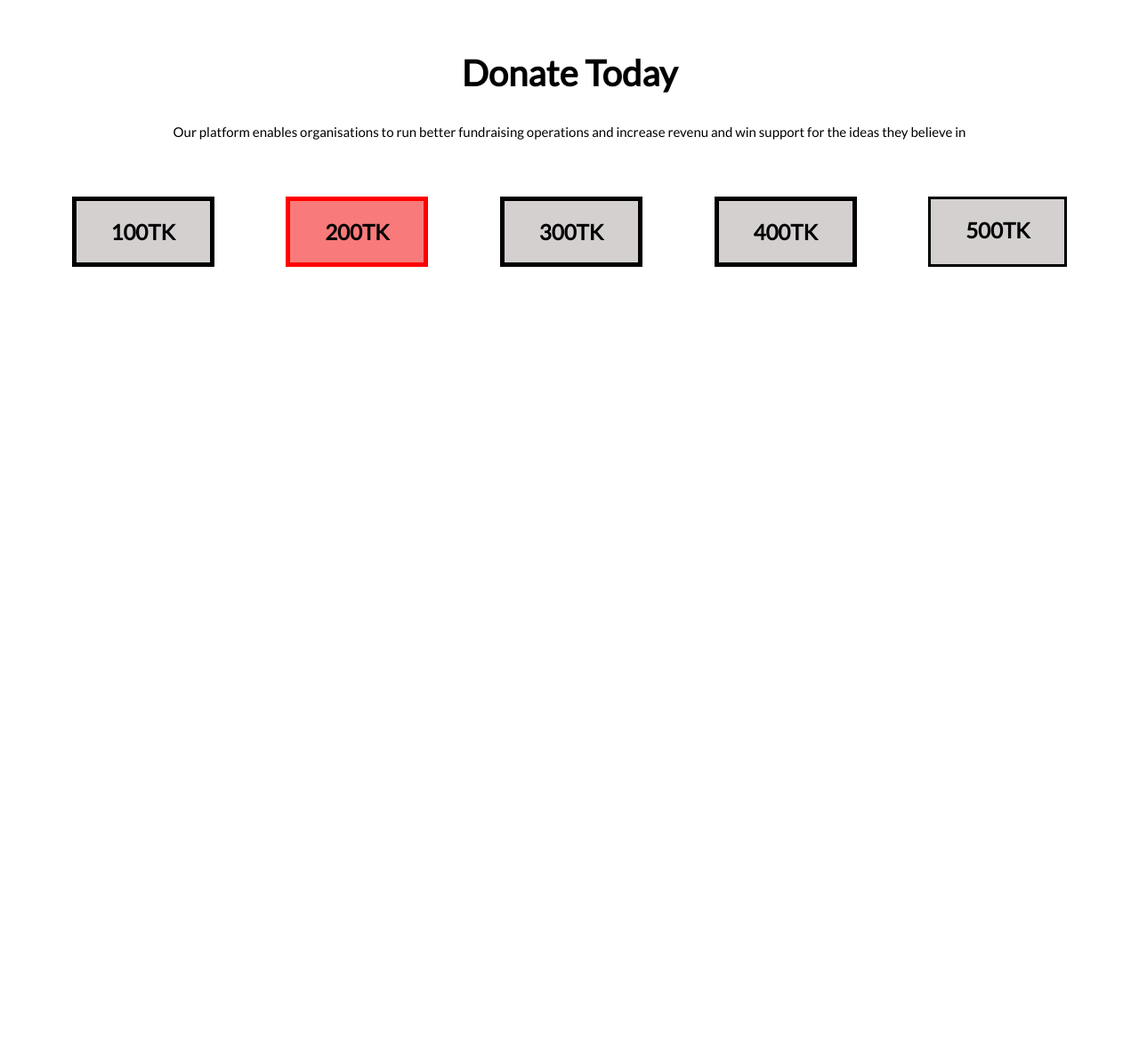
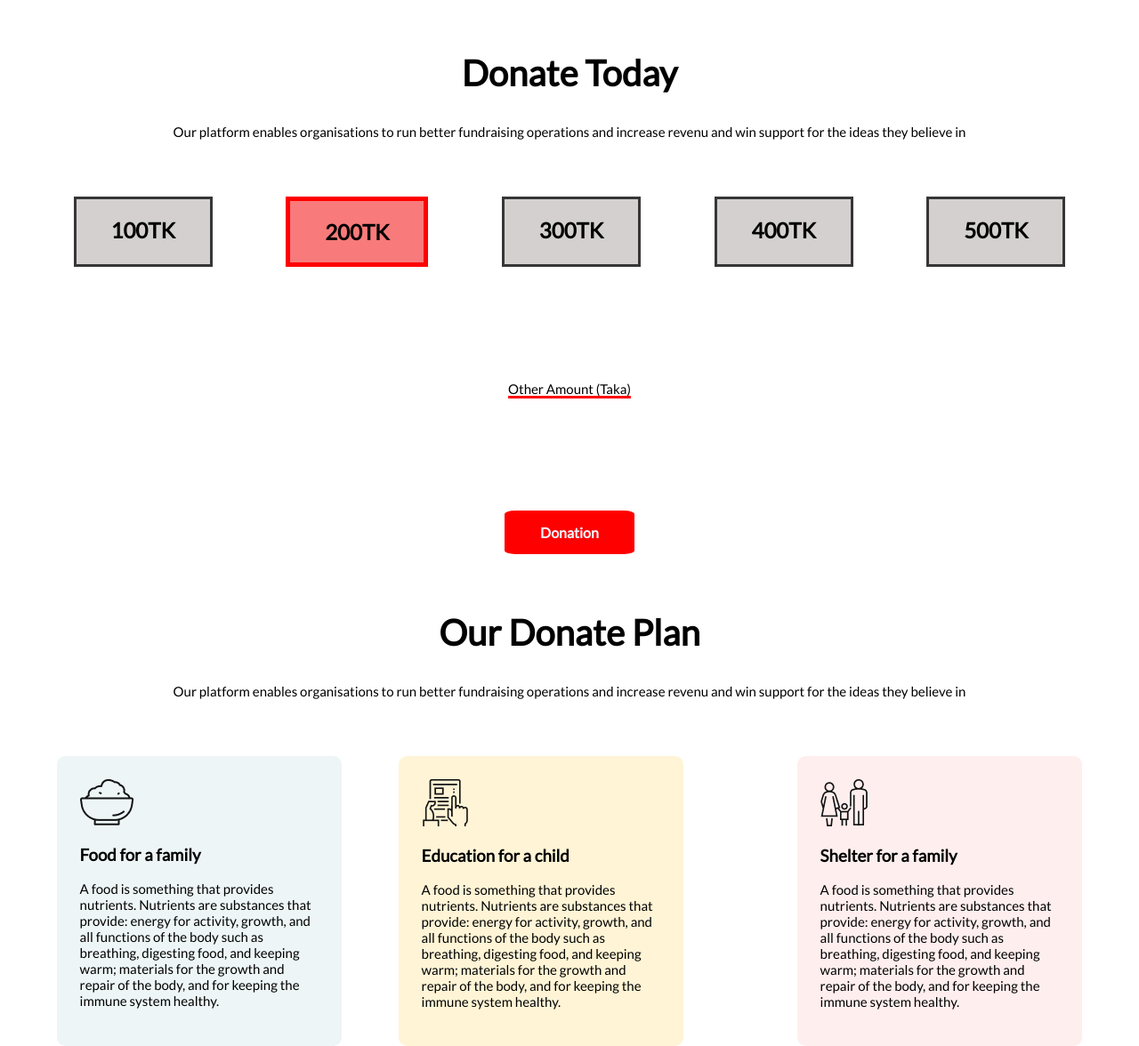
Before and after one commit to Kamrulislam11/-A-helping-hand, a plain HTML site: page index.html in a window 1280 px wide. Shown: the part 806-1982 px from the top of the page at 89% size. Before the commit the page ends 1106 px from the top, so only its background shows below. Drawn offline with Linux system fonts and the light colour scheme.

Commit message:
3rd part

```diff
--- a/index.html
+++ b/index.html
@@ -6,10 +6,10 @@
     <meta name="viewport" content="width=device-width, initial-scale=1.0">
     <title>Helping hand</title>
     <link rel="stylesheet" href="style.css">
-
     <link rel="preconnect" href="https://fonts.googleapis.com">
     <link rel="preconnect" href="https://fonts.gstatic.com" crossorigin>
     <link href="https://fonts.googleapis.com/css2?family=Lato:ital,wght@0,300;0,400;1,700&display=swap" rel="stylesheet">
+
 
 </head>
 <body>
@@ -69,7 +69,70 @@
     <h2> 500TK</h2>
     </div>
 
+</div>
 
+
+<div class="button">
+
+    <p class="taka"> Other Amount (Taka)  </p>
+
+</div>
+
+<div class="flex">
+    <a class="button-2"    href=""> Donation</a>
+
+</div>
+
+
+</section>
+
+
+<section class="part-3">
+
+
+<div class="thor">
+
+ <h1>Our Donate Plan</h1>
+ <p> Our platform enables organisations to run better fundraising operations and increase revenu and win support for the ideas they believe in</p>
+
+</div>
+
+<div  class="good">
+ <div id="no">
+
+
+ <img src="icons/food.png" alt="">
+<h3> Food for a family</h3>
+ <p> A food is something that provides nutrients. Nutrients are substances that provide: energy for activity, growth, and all functions of the body such as breathing, digesting food, and keeping warm; materials for the growth and repair of the body,
+         and for keeping the immune system healthy. </p>
+
+
+
+ </div>
+
+
+ <div id="na">
+
+
+    <img src="icons/Frame-1.png" alt="">
+   <h3> Education for a child</h3>
+    <p> A food is something that provides nutrients. Nutrients are substances that provide: energy for activity, growth, and all functions of the body such as breathing, digesting food, and keeping warm; materials for the growth and repair of the body,
+            and for keeping the immune system healthy. </p>
+
+
+
+    </div>
+    <div id="ni">
+
+
+        <img src="icons/shelter.png" alt="">
+       <h3> Shelter for a family</h3>
+        <p> A food is something that provides nutrients. Nutrients are substances that provide: energy for activity, growth, and all functions of the body such as breathing, digesting food, and keeping warm; materials for the growth and repair of the body,
+                and for keeping the immune system healthy. </p>
+
+
+
+        </div>
 
 </div>
 
@@ -85,8 +148,5 @@
 
 
 
-
-
-
 </body>
 </html>
--- a/style.css
+++ b/style.css
@@ -79,7 +79,7 @@ p{
 .p-1{
   background-color: rgb(212, 208, 208);
   width: 150px;
-  border: 5px solid black;
+  border:  solid rgb(54, 54, 54);
   text-align: center;
 }
 .p-2{
@@ -91,13 +91,13 @@ p{
 .p-3{
     background-color: rgb(212, 208, 208);
     width: 150px;
-    border: 5px solid black;
+    border:  solid rgb(54, 54, 54);
     text-align: center;
 }
 .p-4{
     background-color: rgb(212, 208, 208);
     width:150px;
-    border: 5px solid black;
+    border:  solid rgb(54, 54, 54);
     text-align: center;
 
 }
@@ -105,6 +105,62 @@ p{
 .p-5{
     background-color: rgb(212, 208, 208);
     width: 150px;
-    border: solid black;
+    border: solid rgb(54, 54, 54);
     text-align: center;
 }
+.taka{
+
+text-align: center;
+margin: 10%;
+text-decoration: underline;
+text-decoration-color: red;
+text-decoration-thickness:3px ;
+
+}
+
+.flex{
+    display: flex;
+    align-items: center;
+     justify-content: center;
+     margin: 0;
+
+
+}
+.button-2{
+    text-decoration: none;
+    background-color: red;
+    padding: 15px 40px;
+    color: aliceblue;
+    font-weight: 800;
+    border-radius: 8%;
+}
+
+.good{
+    display: flex;
+    justify-content: space-between;
+
+}
+#no{
+    background-color: #EDF5F6;
+    width: 50%;
+    padding: 2%;
+    margin-left: 5%;
+    margin-left: 5%;
+    border-radius: 3%;
+}
+#na{
+    background-color: #FFF4D6;
+    width: 50%;
+    padding: 2%;
+    margin-left: 5%;
+    margin-right: 5%;
+    border-radius: 3%;
+}
+#ni{
+    background-color: #FFEEEE;
+    width: 50%;
+    padding: 2%;
+    margin-left: 5%;
+    margin-right: 5%;
+    border-radius: 3%;
+}
```
